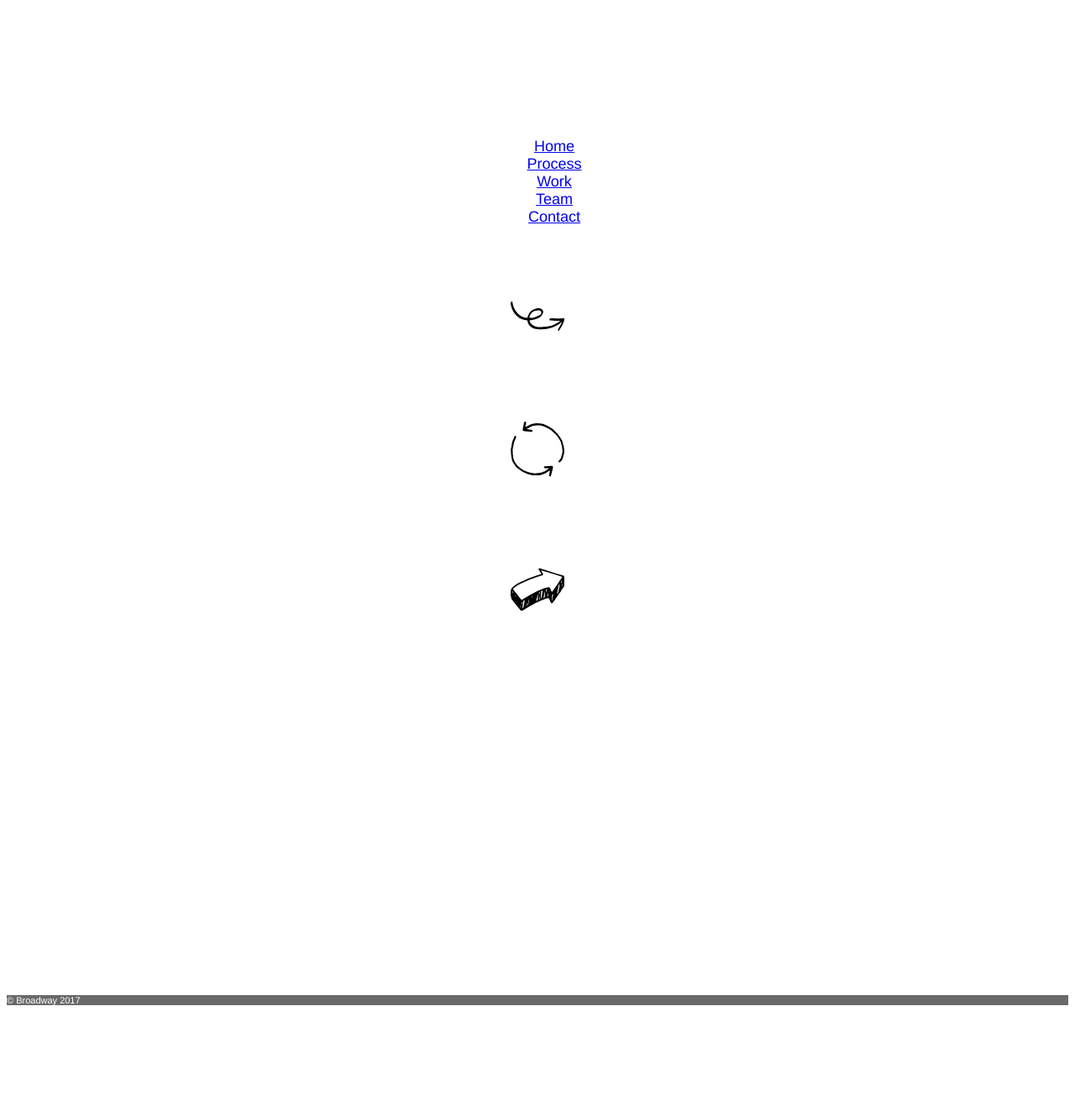
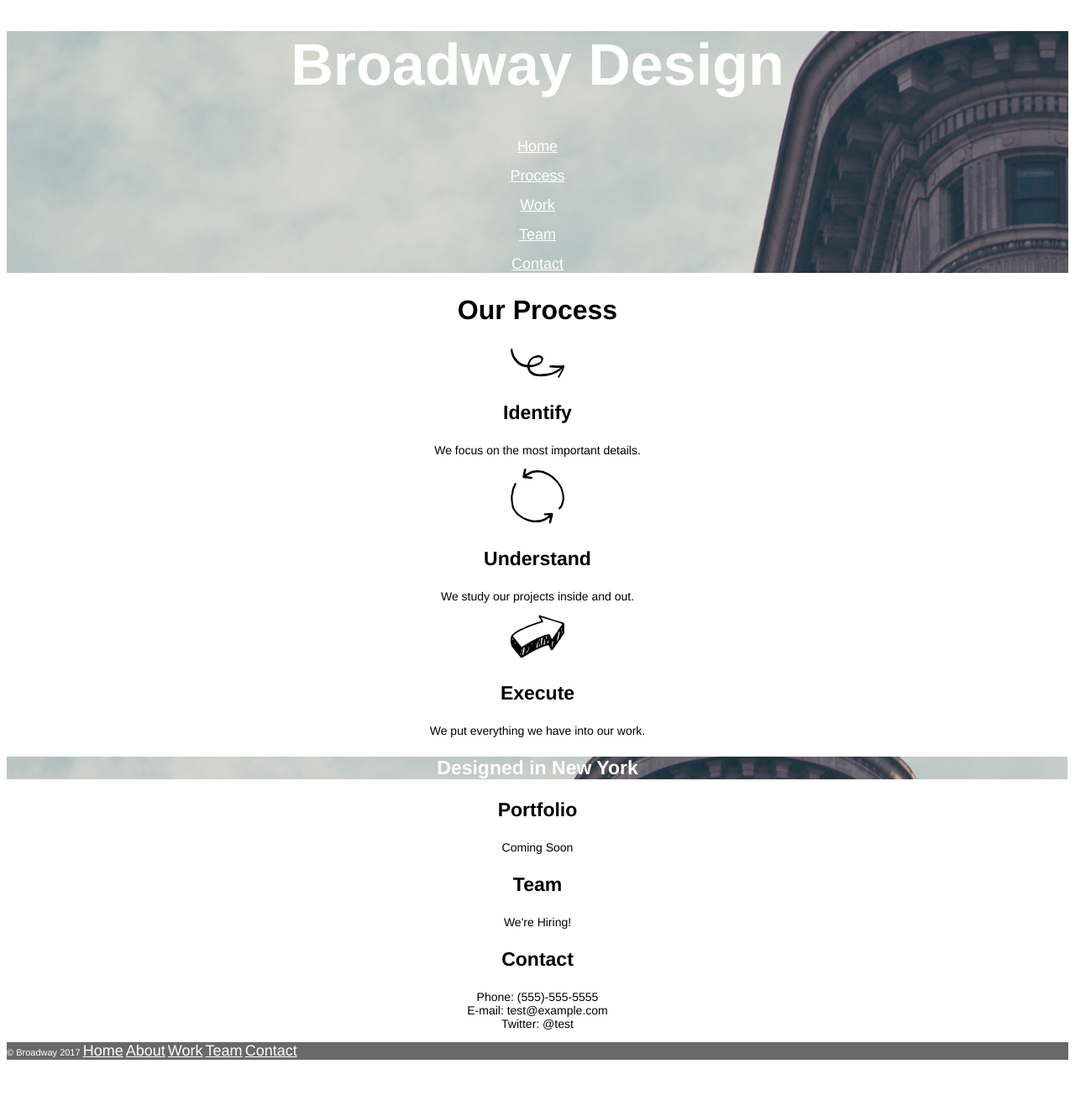
Before and after one commit to BritDavisDesign/broadway, a plain HTML site: page index.html in a window 1280 px wide. Shown: the part 10-1333 px from the top of the page at 84% size. After the commit the page ends 1283 px from the top, so only its background shows below. Drawn offline with Linux system fonts and the light colour scheme.

Commit message:
Finished

```diff
--- a/index.html
+++ b/index.html
@@ -7,15 +7,13 @@
   </head>
   <body>
   <!--header-->
-  <div id="header">
+  <div class="header">
     <h1>Broadway Design</h1>
-      <ul>
-        <li><a href="../index.html">Home</a></li>
-        <li><a href="#process">Process<a></li>
-        <li><a href="#work">Work</a></li>
-        <li><a href="#team">Team</a></li>
-        <li><a href="#contact">Contact</a></li>
-      </ul>
+        <p><a class="btn-nav" href="./index.html">Home</a></p>
+        <p><a class="btn-nav" href="#process">Process<a></p>
+        <p><a class="btn-nav" href="#work">Work</a></p>
+        <p><a class="btn-nav" href="#team">Team</a></p>
+        <p><a class="btn-nav" href="#contact">Contact</a></p>
   </div>
   <!--section 1-->
   <div>
@@ -45,13 +43,11 @@
   <!--footer-->
   <div>
     <p class="footer">&copy; Broadway 2017
-      <ul>
-        <li>Home</li>
-        <li>Process</li>
-        <li>Work</li>
-        <li>Team</li>
-        <li>Contact</li>
-      </ul>
+      <a class="btn-nav" href="./index.html">Home</a>
+      <a class="btn-nav" href="#process">About</a>
+      <a class="btn-nav" href="#work">Work</a>
+      <a class="btn-nav" href="#team">Team</a>
+      <a class="btn-nav" href="#contact">Contact</a>
     </p>
   </div>
   </body>
--- a/resources/css/styles.css
+++ b/resources/css/styles.css
@@ -16,16 +16,19 @@ h2 {
   font-family: Helvetica, sans-serif;
   font-size: 32px;
   font-weight: bold;
+  color: #000000;
 }
 
 h3 {
   font-family: Helvetica, sans-serif;
   font-size: 23px;
   font-weight: bold;
+  color: #000000;
 }
 
 h3.whiteHeader {
-  background: url(".resources/images/the-flatiron-building.png");
+  background: url("../images/the-flatiron-building.png");
+  background-size: cover;
   font-family: Helvetica, sans-serif;
   font-size: 23px;
   font-weight: bold;
@@ -35,10 +38,13 @@ h3.whiteHeader {
 p {
   font-family: Helvetica, sans-serif;
   font-size: 14px;
+  color: #000000;
 }
 
 .header {
-  background: url(".resources/images/the-flatiron-building.png")
+  background: url("../images/the-flatiron-building.png");
+  background-size: cover;
+  text-align: center;
 }
 
 .footer {
@@ -48,3 +54,8 @@ p {
   background-color: dimgray;
   text-align: left;
 }
+
+.btn-nav {
+  font-size: 18px;
+  color: white;
+}
```
